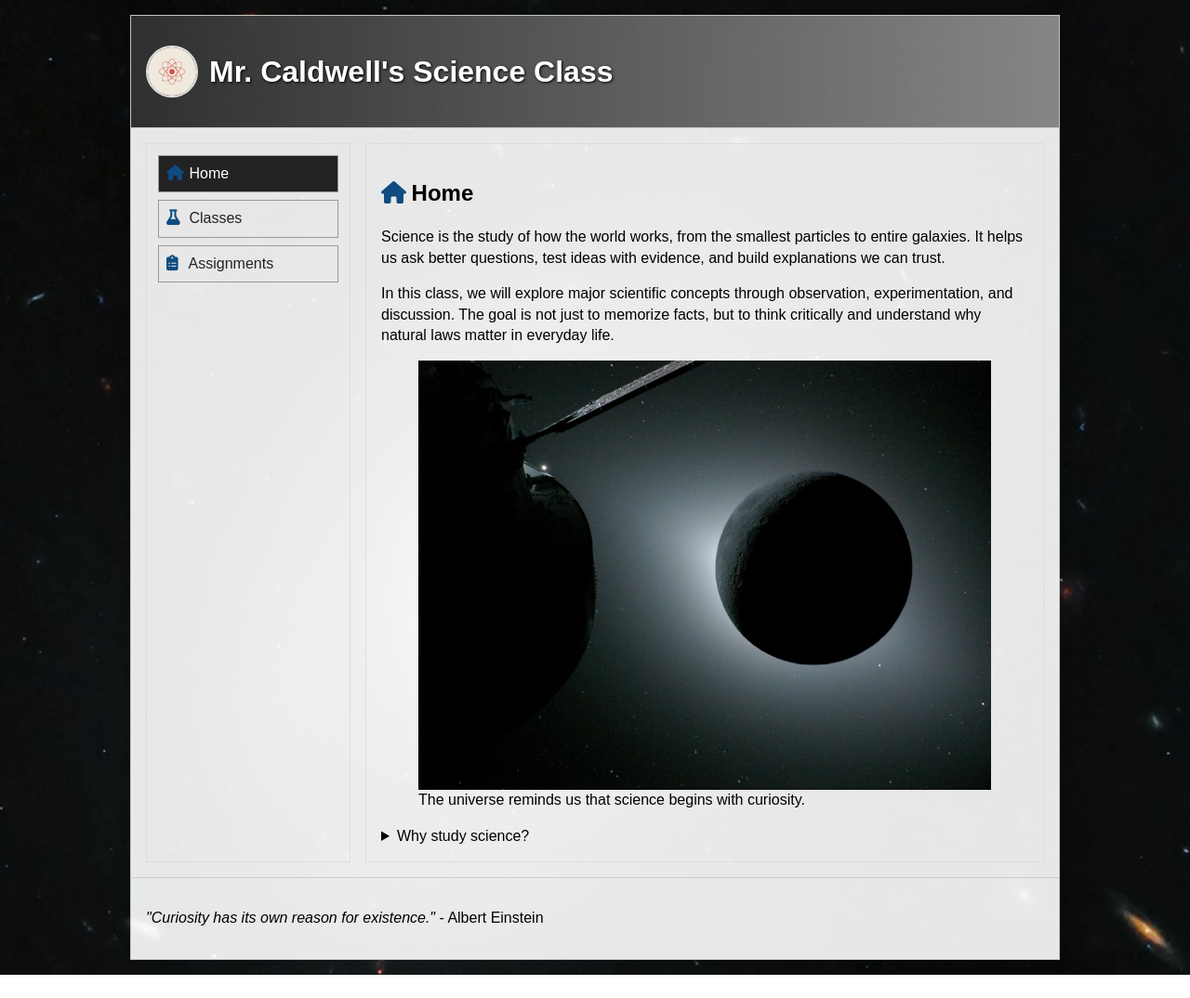
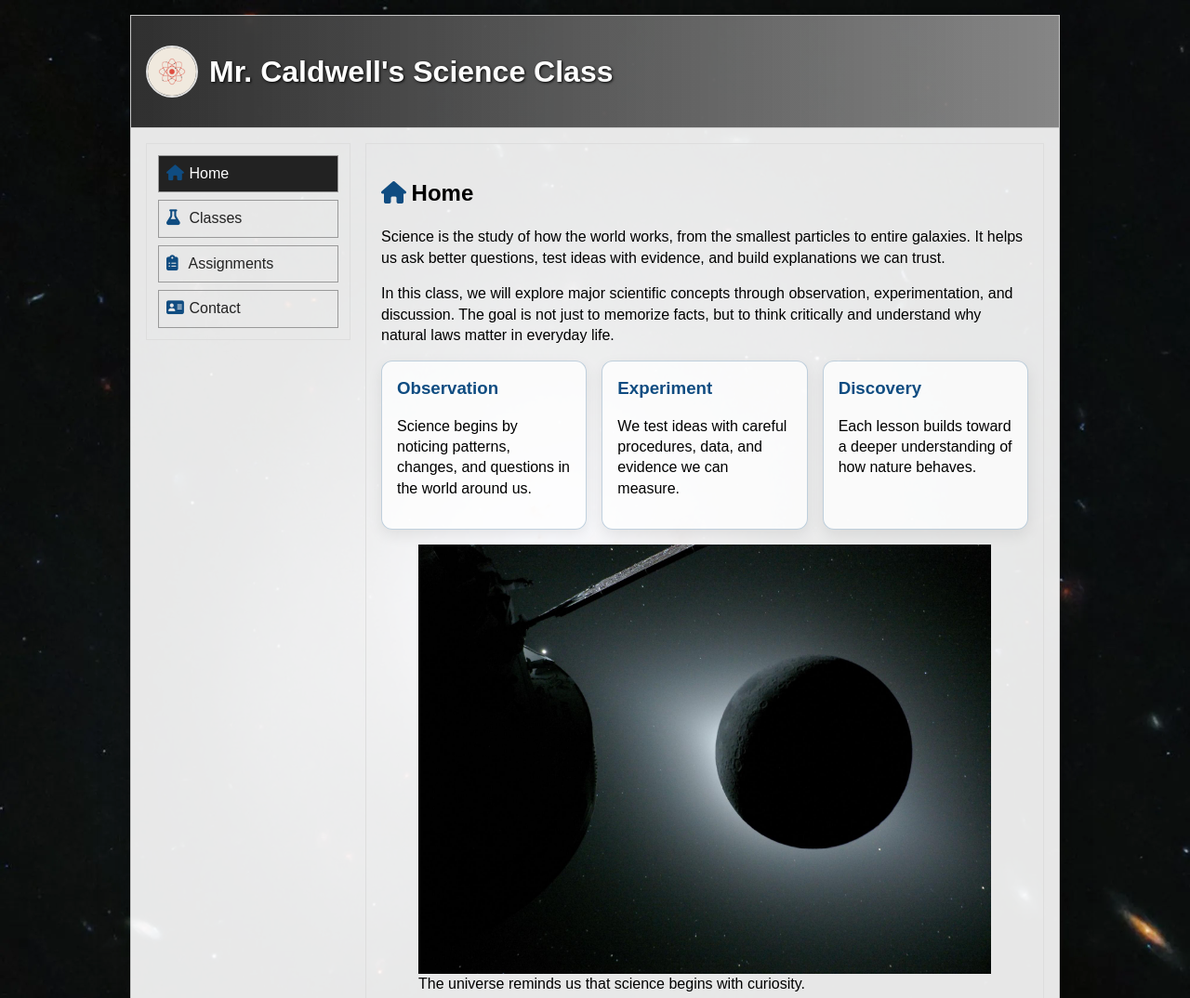
Before and after one commit to jensenjcaldwell/2550WebProgramming, a plain HTML site: page ReactiveWebsite/index.html in a window 1280 px wide. Shown: the top 1074 px of the page at 93% size. Before the commit the page ends 1049 px from the top, so only its background shows below. Drawn offline with Linux system fonts and the light colour scheme.

Commit message:
Finished

```diff
--- a/ReactiveWebsite/css/styles.css
+++ b/ReactiveWebsite/css/styles.css
@@ -8,6 +8,9 @@ body {
     margin: 0;
     font-family: sans-serif;
     line-height: 1.4;
+    display: grid;
+    grid-template-rows: auto 1fr;
+    justify-items: center;
     background-image: url("../assets/galaxy.jpg");
     background-size: cover;
     background-position: center;
@@ -19,6 +22,7 @@ body {
 .site-shell {
     width: min(1000px, calc(100% - 2rem));
     margin: 1rem auto;
+    grid-row: 2;
     background: rgba(255, 255, 255, 0.9);
     border: 1px solid rgba(0, 0, 0, 0.15);
     box-shadow: 0 10px 30px rgba(0, 0, 0, 0.35);
@@ -55,11 +59,14 @@ body {
 .layout-grid {
     display: grid;
     grid-template-columns: 220px 1fr;
+    grid-template-areas: "menu content";
     gap: 1rem;
     padding: 1rem;
+    align-items: start;
 }
 
 .menu-area {
+    grid-area: menu;
     border: 1px solid #ddd;
     padding: 0.75rem;
 }
@@ -105,8 +112,30 @@ h2 i,
 }
 
 .content-area {
+    grid-area: content;
     border: 1px solid #ddd;
     padding: 1rem;
+}
+
+.card-grid {
+    display: grid;
+    grid-template-columns: repeat(3, minmax(0, 1fr));
+    gap: 1rem;
+    margin: 1rem 0;
+}
+
+.card {
+    padding: 1rem;
+    border: 1px solid rgba(15, 76, 129, 0.25);
+    border-radius: 0.75rem;
+    background: rgba(255, 255, 255, 0.75);
+    box-shadow: 0 6px 16px rgba(0, 0, 0, 0.08);
+}
+
+.card h3 {
+    margin-top: 0;
+    margin-bottom: 0.5rem;
+    color: #0f4c81;
 }
 
 .tab-pane {
@@ -201,6 +230,13 @@ h2 i,
 
     .layout-grid {
         grid-template-columns: 1fr;
+        grid-template-areas:
+            "menu"
+            "content";
+    }
+
+    .card-grid {
+        grid-template-columns: 1fr;
     }
 
     .menu-list {
--- a/ReactiveWebsite/index.html
+++ b/ReactiveWebsite/index.html
@@ -27,6 +27,7 @@
                     <li><a href="#" data-target="home" class="menu-link active"><i class="fa-solid fa-house"></i> Home</a></li>
                     <li><a href="#" data-target="classes" class="menu-link"><i class="fa-solid fa-flask"></i> Classes</a></li>
                     <li><a href="#" data-target="assignments" class="menu-link"><i class="fa-solid fa-clipboard-list"></i> Assignments</a></li>
+                    <li><a href="#" data-target="contact" class="menu-link"><i class="fa-solid fa-address-card"></i> Contact</a></li>
                 </ul>
             </nav>
         </aside>
@@ -38,6 +39,20 @@
                     <p>Science is the study of how the world works, from the smallest particles to entire galaxies. It helps us ask better questions, test ideas with evidence, and build explanations we can trust.</p>
                     <p>In this class, we will explore major scientific concepts through observation, experimentation, and discussion. The goal is not just to memorize facts, but to think critically and understand why natural laws matter in everyday life.</p>
                 </article>
+                <div class="card-grid">
+                    <section class="card">
+                        <h3>Observation</h3>
+                        <p>Science begins by noticing patterns, changes, and questions in the world around us.</p>
+                    </section>
+                    <section class="card">
+                        <h3>Experiment</h3>
+                        <p>We test ideas with careful procedures, data, and evidence we can measure.</p>
+                    </section>
+                    <section class="card">
+                        <h3>Discovery</h3>
+                        <p>Each lesson builds toward a deeper understanding of how nature behaves.</p>
+                    </section>
+                </div>
                 <figure>
                     <img src="assets/artemis_eclipse.jpg" alt="Galaxy background sample" class="sample-image">
                     <figcaption>The universe reminds us that science begins with curiosity.</figcaption>
@@ -76,6 +91,16 @@
                 </article>
             <img src="assets/NewtonCradle.gif" alt="Newton's Laws of Motion" class="sample-image">
             </section>
+
+            <section id="contact" class="tab-pane" aria-label="Contact section">
+                <h2><i class="fa-solid fa-envelope"></i> Contact</h2>
+                <address>
+                    <p>Email: jcaldwell@ivyhall.edu</p>
+                    <p>Office Hours: Monday through Friday, 2:45 to 3:30 PM</p>
+                    <p>Room 214, Science Wing</p>
+                </address>
+                <img src="assets/atom.png" alt="Science class logo" class="sample-image">
+            </section>
         </section>
     </main>
 
```
